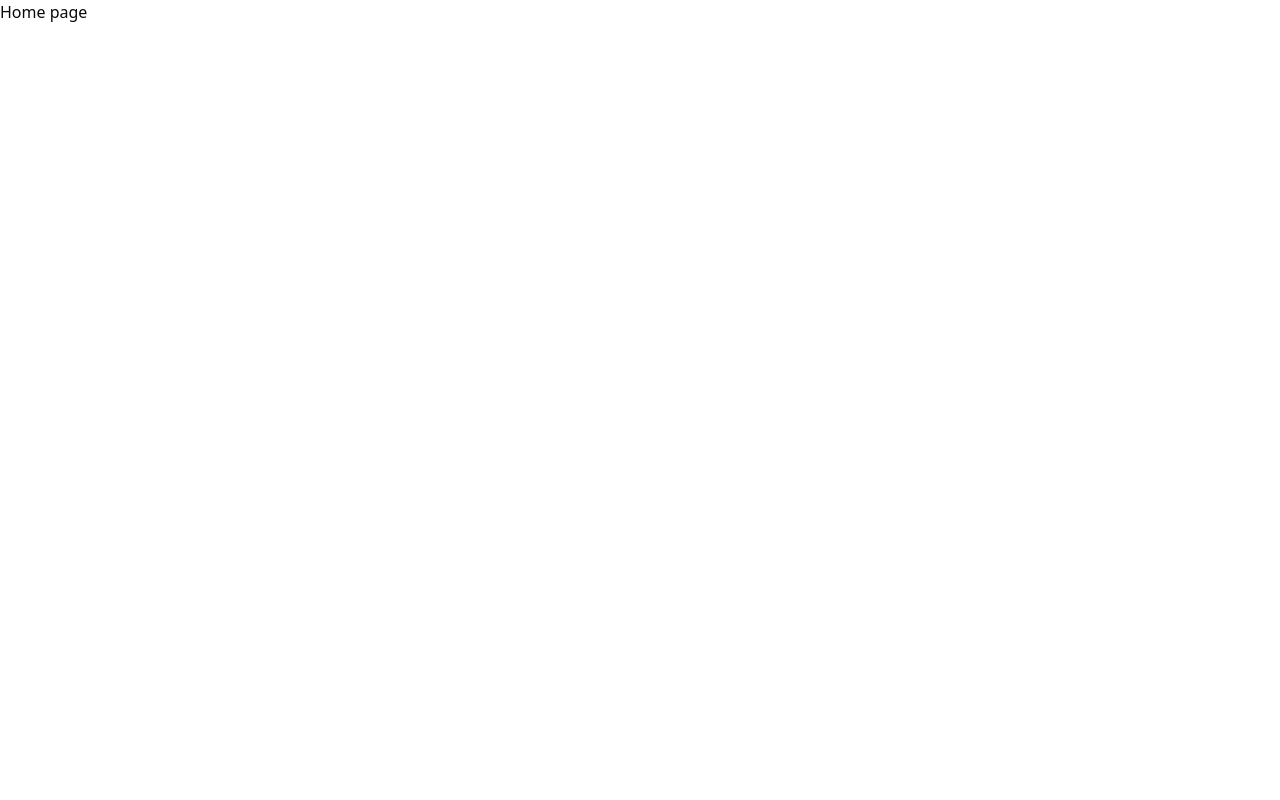
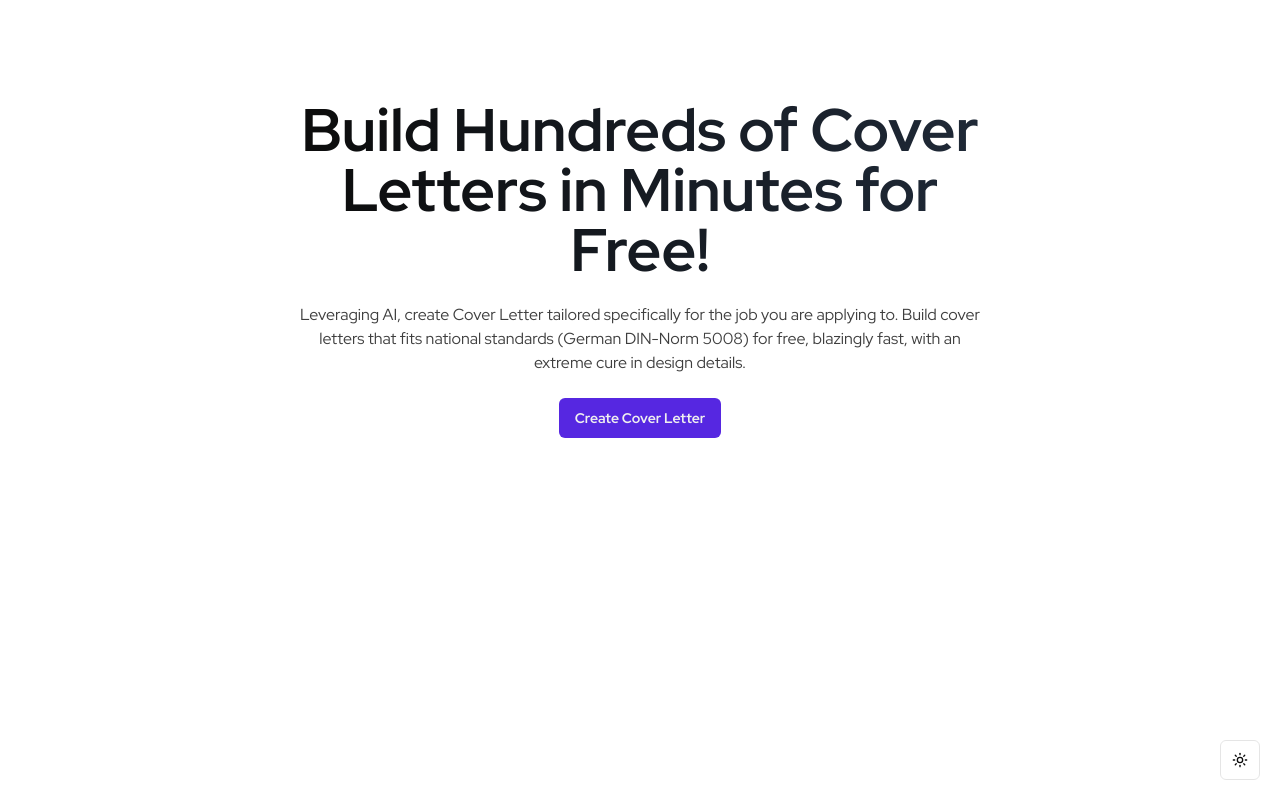
Before and after one commit to IvanSmiths/cover-letter-builder-pro, a Next.js app: page / in a window 1280 px wide. Built offline with nearby package versions, Linux system fonts and the light colour scheme.

Commit message:
add header

```diff
--- a/app/dashboard/page.tsx
+++ b/app/dashboard/page.tsx
@@ -4,7 +4,6 @@ import { useChat } from "ai/react";
 import { Form } from "@/components/dashboard/Form/Form";
 import dynamic from "next/dynamic";
 import SelectCoverLetterStyle from "@/components/dashboard/SelectCoverLetterStyle";
-import { ThemeToggle } from "@/components/ThemeToggle";
 import PdfSkeleton from "@/components/dashboard/Pdf/PdfSkeleton";
 
 const PdfWrapper = dynamic(
@@ -30,7 +29,6 @@ export default function Home() {
           handleSubmit={handleSubmit}
           stop={stop}
         />
-        <ThemeToggle />
       </div>
       <div className="h-screen w-8/12">
         {isLoading ? <PdfSkeleton /> : <PdfWrapper messages={messages} />}
--- a/app/layout.tsx
+++ b/app/layout.tsx
@@ -2,6 +2,8 @@ import type { Metadata } from "next";
 import "../lib/globals.css";
 import React from "react";
 import { ThemeProvider } from "@/components/ui/theme-provider";
+import { red_hat_display } from "@/lib/fonts";
+import { ThemeToggle } from "@/components/ThemeToggle";
 
 export const metadata: Metadata = {
   title: "Create Next App",
@@ -14,7 +16,11 @@ export default function RootLayout({
   children: React.ReactNode;
 }>) {
   return (
-    <html suppressHydrationWarning lang="en">
+    <html
+      suppressHydrationWarning
+      lang="en"
+      className={`${red_hat_display.className}`}
+    >
       <body>
         <ThemeProvider
           attribute="class"
@@ -23,6 +29,7 @@ export default function RootLayout({
           disableTransitionOnChange
         >
           {children}
+          <ThemeToggle />
         </ThemeProvider>
       </body>
     </html>
--- a/app/page.tsx
+++ b/app/page.tsx
@@ -1,9 +1,15 @@
 import { NextPage } from "next";
+import Header from "@/components/home/header/header";
 
 const Home: NextPage = () => {
+  const title = "Build Hundreds of Cover Letters in Minutes for Free!";
+  const paragraph =
+    "Leveraging AI, create Cover Letter tailored specifically for the job you are applying to. " +
+    "Build cover letters that fits national standards (German DIN-Norm 5008) for free, blazingly fast, with an extreme cure in design details.";
+
   return (
-    <div>
-      <h1>Home page</h1>
+    <div className="xl:px-xxxlarge px-small md:px-xlarge lg:px-xxlarge">
+      <Header title={title} paragraph={paragraph} isHero={true} />
     </div>
   );
 };
--- /dev/null
+++ b/components/home/header/header.tsx
@@ -0,0 +1,29 @@
+import { Button } from "@/components/ui/button";
+
+type HeaderProps = {
+  isHero?: boolean;
+  title: string;
+  paragraph: string;
+};
+
+const Header = ({ title, paragraph, isHero }: HeaderProps) => {
+  return (
+    <header className="align-center flex flex-col items-center gap-regular pt-xlarge">
+      <h1
+        className={` ${isHero ? "h-full bg-gradient-to-r from-dark to-gray-800 bg-clip-text text-4xl text-transparent dark:from-light dark:to-gray-400 md:text-6xl" : "text-3xl"} text-center font-bold`}
+      >
+        {title}
+      </h1>
+      <p className="text-center text-darkSecondary dark:text-lightSecondary">
+        {paragraph}
+      </p>
+      {isHero ? (
+        <Button className="bg-brand hover:bg-brand/90 w-fit font-bold text-light">
+          Create Cover Letter
+        </Button>
+      ) : null}
+    </header>
+  );
+};
+
+export default Header;
--- /dev/null
+++ b/lib/fonts.tsx
@@ -0,0 +1,9 @@
+import { NextFontWithVariable } from "next/dist/compiled/@next/font";
+import { Red_Hat_Display } from "next/font/google";
+
+export const red_hat_display: NextFontWithVariable = Red_Hat_Display({
+  subsets: ["latin"],
+  weight: ["300", "400", "700", "800"],
+  variable: "--font-red_hat_display",
+  display: "swap",
+});
--- a/lib/globals.css
+++ b/lib/globals.css
@@ -57,7 +57,8 @@
         --medium: 60px;
         --large: 80px;
         --xlarge: 100px;
-        --xxlarge: 120px;
+        --xxlarge: 180px;
+        --xxxlarge: 300px;
     }
 
     .dark {
--- a/tailwind.config.ts
+++ b/tailwind.config.ts
@@ -17,6 +17,7 @@ const config: Config = {
         large: "var(--large)",
         xlarge: "var(--xlarge)",
         xxlarge: "var(--xxlarge)",
+        xxxlarge: "var(--xxxlarge)",
       },
       dimensions: {
         small: "var(--small)",
@@ -36,6 +37,7 @@ const config: Config = {
       colors: {
         background: "hsl(var(--background))",
         foreground: "hsl(var(--foreground))",
+        brand: "#5627E1",
         light: "#efefef",
         lightSecondary: "#d3d3d3",
         dark: "#0c0c0c",
```
